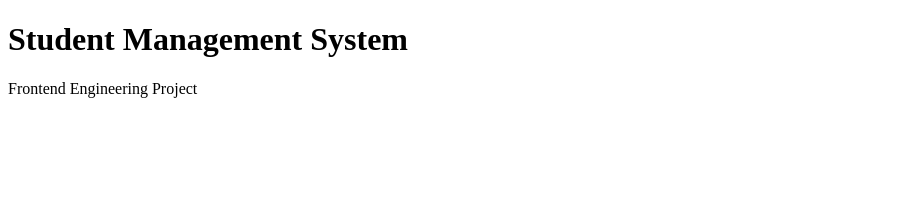
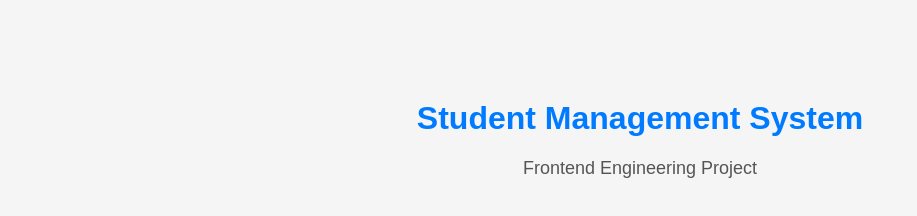
Before and after one commit to thakurdeepanshubhati/student-management-system, a plain HTML site: page index.html in a window 1280 px wide. Shown: the whole page, without its empty margins (0-917 px from the left). Drawn offline with Linux system fonts and the light colour scheme.

Commit message:
Update index.html

```diff
--- a/index.html
+++ b/index.html
@@ -1,10 +1,40 @@
 <!DOCTYPE html>
 <html>
+
 <head>
     <title>Student Management System</title>
+
+    <style>
+        body {
+            font-family: Arial, sans-serif;
+            background-color: #f5f5f5;
+            text-align: center;
+            margin-top: 100px;
+        }
+
+        h1 {
+            color: #007bff;
+        }
+
+        p {
+            color: #555;
+            font-size: 18px;
+        }
+    </style>
+
+    <script>
+        document.addEventListener("DOMContentLoaded", function () {
+            console.log("Student Management System Loaded Successfully!");
+        });
+    </script>
 </head>
+
 <body>
+
     <h1>Student Management System</h1>
+
     <p>Frontend Engineering Project</p>
+
 </body>
+
 </html>
```
